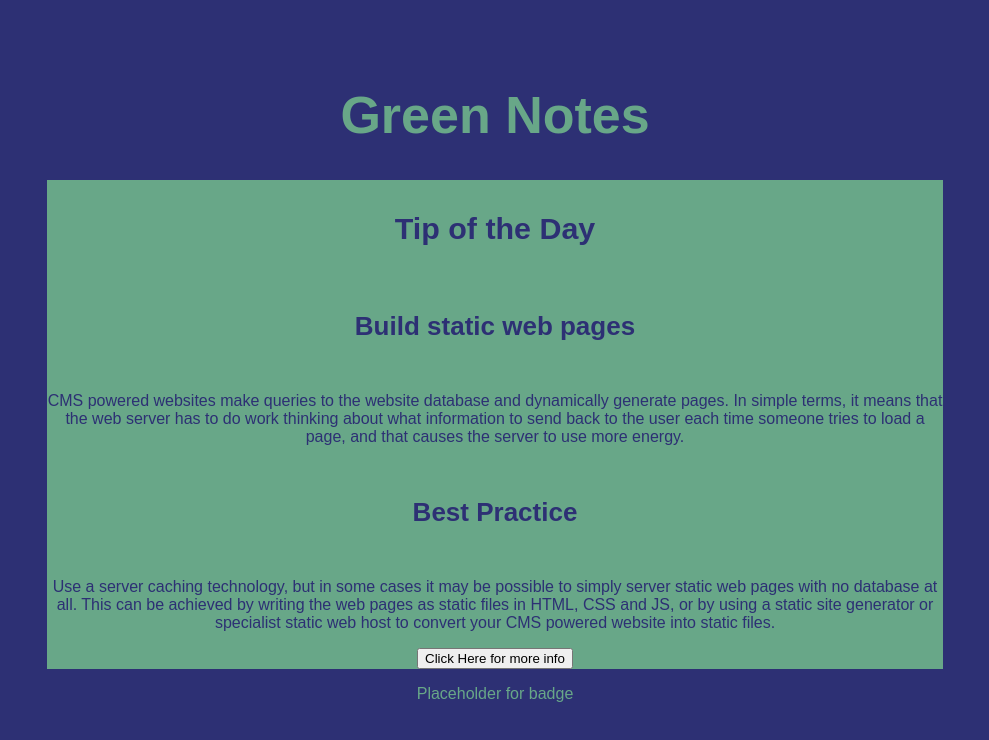
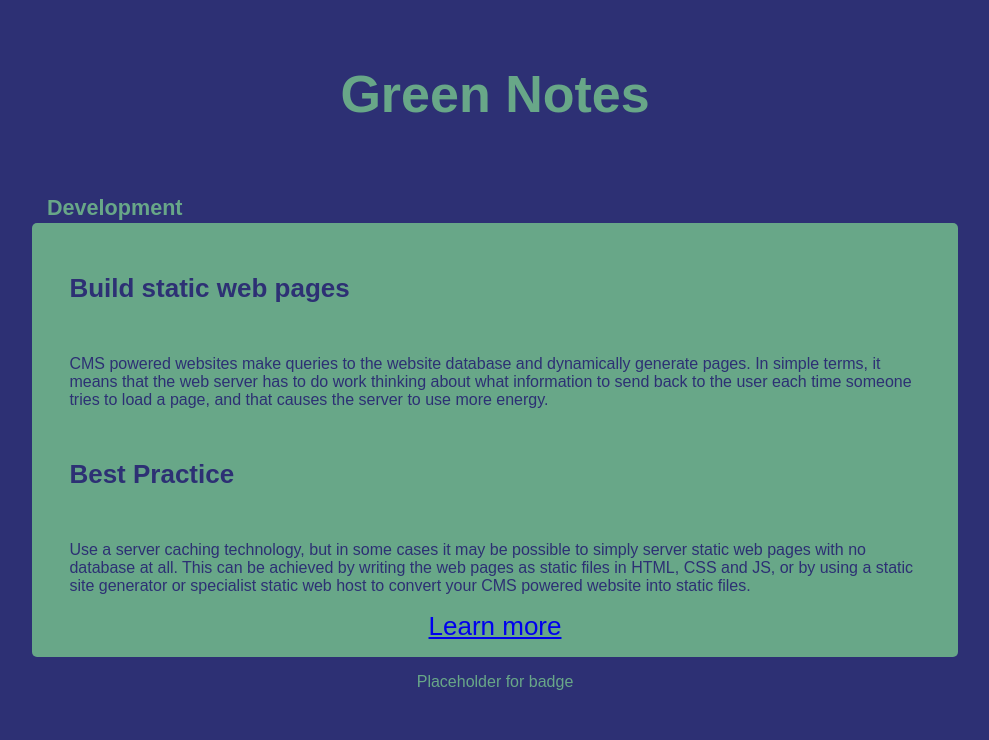
Before and after one commit to rachvm/greennotes, a React (Create React App) app in the folder green-notes/: page / in a window 1280 px wide. Shown: the top 740 px of the page, without its empty margins (145-1134 px from the left). Built offline with nearby package versions, Linux system fonts and the light colour scheme.

Commit message:
css changes + add topic category

```diff
--- a/green-notes/src/App.css
+++ b/green-notes/src/App.css
@@ -25,6 +25,8 @@
   font-size: calc(10px + 2vmin);
   color: var(--font-color);
   font-family: var(--font-style);
+  height: 20%;
+  width: 100%;
 }
 .main-card{
   display: flex;
@@ -35,14 +37,34 @@
   text-align: center;
   color: var(--background-color);
   background-color: var(--font-color);
+  padding: 15px;
+  border-radius: 5px;
 }
-
+.topic-section{
+  display: flex;
+  flex-direction: column;
+  align-items: flex-start;
+  justify-content: center;
+  width: 95%;
+  text-align: left;
+}
+.category{
+  display: flex;
+  flex-direction: row;
+  align-items: center;
+  justify-content: flex-start;
+  width: 70%;
+  text-align: center;
+}
+.best-practice-section{
+  display: flex;
+  flex-direction: column;
+  align-items: flex-start;
+  justify-content: center;
+  width: 95%;
+  text-align: left;
+}
 .left-card{
-  border:5px;
-  border-style: solid;
-}
-
-.right-card{
   border:5px;
   border-style: solid;
 }
@@ -50,6 +72,7 @@
 .footer{
   height: 10%;
 }
+
 p{
   font-size: 2vmin;
 }
--- a/green-notes/src/App.js
+++ b/green-notes/src/App.js
@@ -6,7 +6,7 @@ import data from "./data/data";
 import { useState, useEffect } from "react";
 
 function App() {
-  const [randomTip, setRandomTip] = useState(null);
+  const [randomTip, setRandomTip] = useState(data[0]);
 
   useEffect(() => {
     cardRandomiser(data);
@@ -21,7 +21,7 @@ function App() {
   console.log(randomTip);
   return (
     <div className="App">
-      <Header />
+      <Header topic_category={randomTip.topic_category} />
       {randomTip && <TipCard randomTip={randomTip} />}
       <Footer />
     </div>
--- a/green-notes/src/components/Header/Header.js
+++ b/green-notes/src/components/Header/Header.js
@@ -1,7 +1,12 @@
-export default function Header () {
-    return(
-        <div className={"App-header"}>
-            <h1>Green Notes</h1>
-        </div>
-    )
+export default function Header({ topic_category }) {
+  console.log(topic_category);
+  return (
+    <div className={"App-header"}>
+      <h1>Green Notes</h1>
+      {/* <h3>Tip of the Day</h3> */}
+      <div className="category">
+        <h5>{topic_category}</h5>
+      </div>
+    </div>
+  );
 }
--- a/green-notes/src/components/TipCard/TipCard.js
+++ b/green-notes/src/components/TipCard/TipCard.js
@@ -1,16 +1,20 @@
 export default function TipCard({ randomTip }) {
-  const { topic_category, topic, topic_blurb, best_practice } = randomTip;
+  const { topic_category, topic, topic_blurb, best_practice, article_link } =
+    randomTip;
 
   return (
     <>
       <div className={"main-card"}>
         {/* <div className={"left-card"}> */}
-        <h3>Tip of the Day</h3>
-        <h4>{topic}</h4>
-        <p>{topic_blurb}</p>
-        <h4>Best Practice</h4>
-        <p>{best_practice}</p>
-        <button>Click Here for more info</button>
+        <div className="topic-section">
+          <h4>{topic}</h4>
+          <p>{topic_blurb}</p>
+        </div>
+        <div className="best-practice-section">
+          <h4>Best Practice</h4>
+          <p>{best_practice}</p>
+        </div>
+        <a href={article_link}>Learn more</a>
         {/* </div> */}
 
         {/* <div className={"right-card"}>
--- a/green-notes/src/data/data.js
+++ b/green-notes/src/data/data.js
@@ -6,6 +6,8 @@ const data = [
       "Web fonts can enhance the visual appeal of websites but can add significant file weight to the websites on which they are used. A single font file could be as much as 250kb, and that might only be for the standard weight. If you want bold, add another 250kb!",
     best_practice:
       "Use system fonts where possible. They are not always as pretty, but fonts such as Arial and Times New Roman can be used without loading any font files at all as they are already on the users device. Use less font variations. You may feel the need to use custom web fonts, but try to be frugal in the number of typefaces you choose and in the number of different weights that you use for each typeface.",
+    article_link:
+      "https://www.wholegraindigital.com/blog/website-energy-efficiency/",
   },
   {
     topic_category: "Development",
@@ -14,6 +16,8 @@ const data = [
       "JS impacts website efficiency in two ways: by adding file weight to the web page and by increasing the amount of processing required by the users device. The second of these is something that applies to JS much more than to other types of files. Functionality driven by JS is processed on the users computer or phone and increases CPU usage, which in turn increases the energy consumption of the device. Hear those cooling fans on your laptop whirring? That’s energy being wasted.",
     best_practice:
       "Look for ways to achieve front end interactions, functionality and animations using more efficient technologies like CSS, or at least use JS efficiently. A particular mention should be given here to tracking and advertising scripts that rarely offer any value to the user but can add significant file weight, cause significant CPU usage, slow websites down and invade their privacy. The new web inspector in Safari has a useful tool to help assess the energy impact of a web page on the end user device",
+    article_link:
+      "https://www.wholegraindigital.com/blog/website-energy-efficiency/",
   },
   {
     topic_category: "Web Hosting",
@@ -22,6 +26,8 @@ const data = [
       "A lot of the energy used by the internet is used to transmit data through the telecoms networks. It goes without saying that the further the information has to travel, the more energy it uses on its journey. Therefore, selecting a data centre close to your target audience will help reduce energy consumption.",
     best_practice:
       "For example, you might find a cheap web hosting package from a US based hosting company, but if your target visitors are in the UK or Germany then energy will be wasted transmitting data across the Atlantic. What’s more, this additional distance can cause a delay in page load times too, so locating your website in a  data centre close to your main audience will be good for user experience and for the planet.",
+    article_link:
+      "https://www.wholegraindigital.com/blog/website-energy-efficiency/",
   },
   {
     topic_category: "Development",
@@ -30,6 +36,8 @@ const data = [
       "CMS powered websites make queries to the website database and dynamically generate pages. In simple terms, it means that the web server has to do work thinking about what information to send back to the user each time someone tries to load a page, and that causes the server to use more energy. ",
     best_practice:
       "Use a server caching technology, but in some cases it may be possible to simply server static web pages with no database at all. This can be achieved by writing the web pages as static files in HTML, CSS and JS, or by using a static site generator or specialist static web host to convert your CMS powered website into static files.",
+    article_link:
+      "https://www.wholegraindigital.com/blog/website-energy-efficiency/",
   },
   {
     topic_category: "Design & Content",
@@ -38,6 +46,8 @@ const data = [
       "On most websites, images are the single largest contributors to page weight. The more images you use and the larger those image files, the more data needs to be transferred and the more energy is used. Regardless of any technical optimisations, designers and content creators should think carefully about their use of images.",
     best_practice:
       "Asking the following questions: Does the image genuinely add value to the user? Does it communicate useful information? Could the same impact be achieved if the image was smaller? Could we reduce images that are not visible to the user, such as in carousels? Could we achieve the same effect with a vector graphic (or even CSS style) instead of a photo?",
+    article_link:
+      "https://www.wholegraindigital.com/blog/website-energy-efficiency/",
   },
   {
     topic_category: "Development",
@@ -46,6 +56,8 @@ const data = [
       "Learn how CommonJS modules are impacting the tree-shaking of your application. It's much harder to analyze CommonJS modules since they are dynamic by definition. For example, the import location in ES modules is always a string literal, compared to CommonJS, where it is an expression.",
     best_practice:
       "To ensure the bundler can successfully optimize your application, avoid depending on CommonJS modules, and use ECMAScript module syntax in your entire application. Use Rollup.js's node-resolve plugin and set the modulesOnly flag to specify that you want to depend only on ECMAScript modules. Use the package is-esm to verify that an npm package uses ECMAScript modules. If you're using Angular, by default you'll get a warning if you depend on non-tree-shakeable modules.",
+    article_link:
+      "https://www.wholegraindigital.com/blog/website-energy-efficiency/",
   },
 ];
 
```
